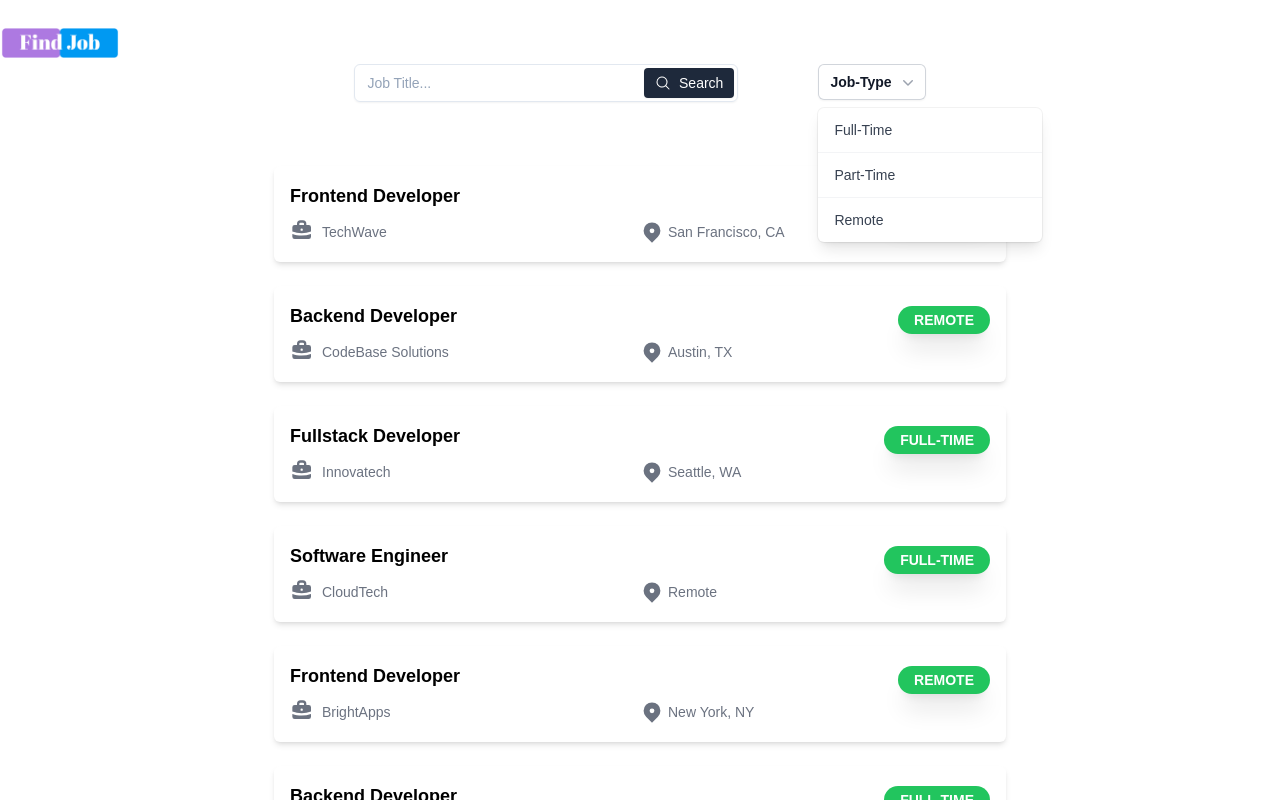
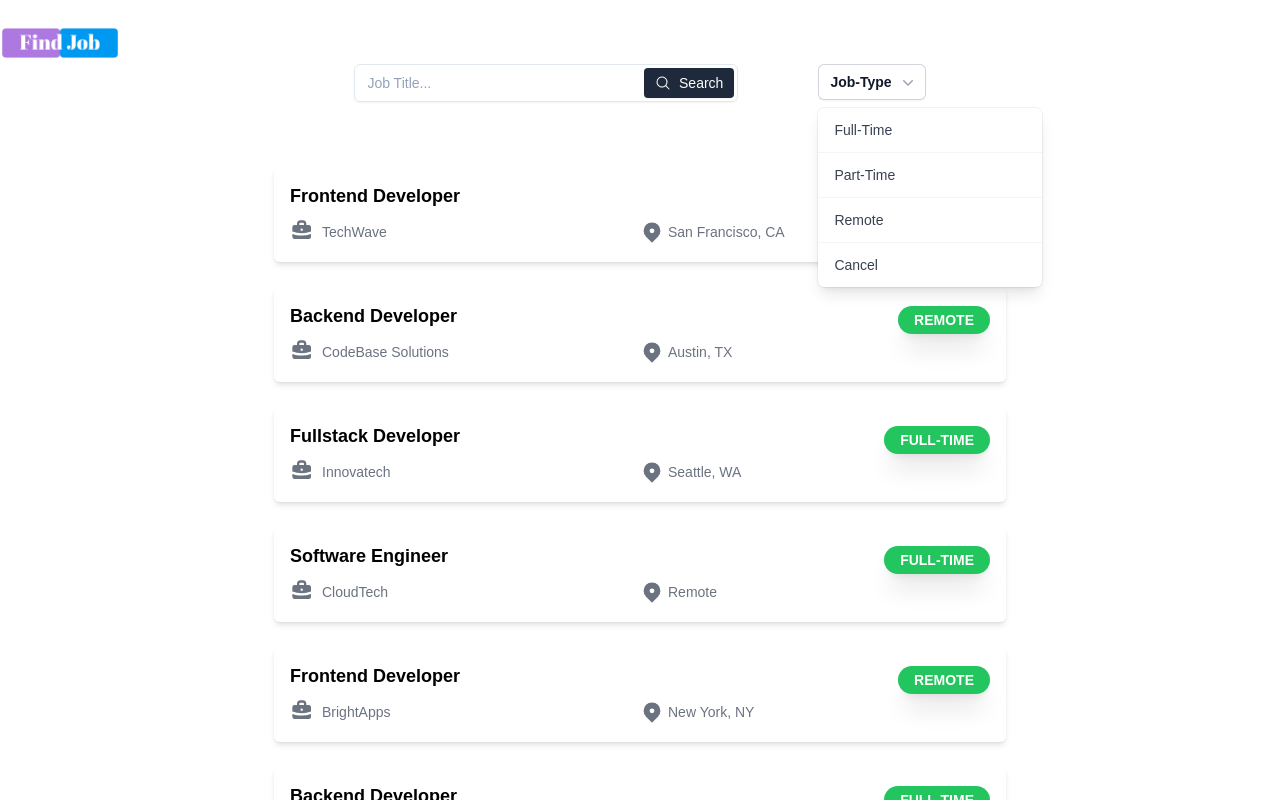
Before and after one commit to Jasdeep1602/codersboutique, a Next.js app: page / in a window 1280 px wide. Both pictures are taken after a click on the button "Job-Type". Shown: the top 800 px of the page. Built offline with nearby package versions, Linux system fonts and the light colour scheme.

Commit message:
jobType filter

```diff
--- a/src/app/page.tsx
+++ b/src/app/page.tsx
@@ -1,10 +1,14 @@
+'use client';
+
 import Dropdown from '@/components/filters/dropDown';
 import SearchBar from '@/components/filters/searchBar';
 import HeaderComp from '@/components/header';
 import CardList from '@/components/jobCards';
-import { jobAPI } from '@/data/data';
+import { useAppSelector } from '@/hooks/redux';
 
 export default function Home() {
+  const { jobdata } = useAppSelector((state) => state.auth);
+
   return (
     <div className='mainbody'>
       <header>
@@ -16,7 +20,7 @@ export default function Home() {
           <Dropdown />
         </div>
 
-        <CardList data={jobAPI} />
+        <CardList data={jobdata} />
       </main>
     </div>
   );
--- a/src/components/filters/dropDown/index.tsx
+++ b/src/components/filters/dropDown/index.tsx
@@ -1,9 +1,38 @@
+/* eslint-disable @typescript-eslint/no-explicit-any */
+'use client';
+
+import { useAppDispatch, useAppSelector } from '@/hooks/redux';
+import { setJobData } from '@/redux/slices/auth';
 import { Menu, MenuButton, MenuItem, MenuItems } from '@headlessui/react';
 import { ChevronDownIcon } from '@heroicons/react/20/solid';
+import { jobAPI } from '@/data/data';
 
 export default function Dropdown() {
+  const { jobdata } = useAppSelector((state) => state.auth);
+
+  const dispatch = useAppDispatch();
+
+  const jobType = ['Full-Time', 'Part-Time', 'Remote', 'Cancel'];
+
+  const handleJobFilter = (e: React.MouseEvent<HTMLDivElement>) => {
+    const value = (e.target as HTMLElement).innerText;
+
+    if (value === 'Cancel') {
+      // Reset to show the original job data list
+      dispatch(setJobData(jobAPI));
+      console.log(jobdata, 'Cancel');
+    } else {
+      const jobTypeFilterArray = jobAPI.filter(
+        (item: { JobType: string }) => item.JobType === value
+      );
+      dispatch(setJobData(jobTypeFilterArray));
+
+      console.log(jobdata, 'filter');
+    }
+  };
+
   return (
-    <Menu as='div' className='relative inline-block text-left'>
+    <Menu as='div' className='relative inline-block text-left cursor-pointer'>
       <div>
         <MenuButton className='inline-flex w-full justify-center gap-x-1.5 rounded-md bg-white px-3 py-2 text-sm font-semibold text-gray-900 shadow-sm ring-1 ring-inset ring-gray-300 hover:bg-gray-50'>
           Job-Type
@@ -17,27 +46,15 @@ export default function Dropdown() {
       <MenuItems
         transition
         className='absolute left-0 z-10 mt-2 w-56 origin-top-right divide-y divide-gray-100 rounded-md bg-white shadow-lg ring-1 ring-black ring-opacity-5 transition focus:outline-none data-[closed]:scale-95 data-[closed]:transform data-[closed]:opacity-0 data-[enter]:duration-100 data-[leave]:duration-75 data-[enter]:ease-out data-[leave]:ease-in'>
-        <div className='py-1'>
-          <MenuItem>
-            <p className='block px-4 py-2 text-sm text-gray-700 data-[focus]:bg-gray-100 data-[focus]:text-gray-900'>
-              Full-Time
-            </p>
-          </MenuItem>
-        </div>
-        <div className='py-1'>
-          <MenuItem>
-            <p className='block px-4 py-2 text-sm text-gray-700 data-[focus]:bg-gray-100 data-[focus]:text-gray-900'>
-              Part-Time
-            </p>
-          </MenuItem>
-        </div>
-        <div className='py-1'>
-          <MenuItem>
-            <p className='block px-4 py-2 text-sm text-gray-700 data-[focus]:bg-gray-100 data-[focus]:text-gray-900'>
-              Remote
-            </p>
-          </MenuItem>
-        </div>
+        {jobType?.map((item, i) => (
+          <div className='py-1' key={i} onClick={handleJobFilter}>
+            <MenuItem>
+              <p className='block px-4 py-2 text-sm text-gray-700 data-[focus]:bg-gray-100 data-[focus]:text-gray-900'>
+                {item}
+              </p>
+            </MenuItem>
+          </div>
+        ))}
       </MenuItems>
     </Menu>
   );
--- a/src/redux/slices/auth/index.tsx
+++ b/src/redux/slices/auth/index.tsx
@@ -1,9 +1,11 @@
 import { createSlice } from '@reduxjs/toolkit';
 import { AuthState } from './interface';
+import { jobAPI } from '@/data/data';
 
 const initialState = {
   modal: false,
   modaldata: null,
+  jobdata: jobAPI,
 } as AuthState;
 
 const AuthSlice = createSlice({
@@ -18,8 +20,12 @@ const AuthSlice = createSlice({
       const state = init;
       state.modaldata = action.payload;
     },
+    setJobData(init, action) {
+      const state = init;
+      state.jobdata = action.payload;
+    },
   },
 });
 
-export const { setModal, setModalData } = AuthSlice.actions;
+export const { setModal, setModalData, setJobData } = AuthSlice.actions;
 export default AuthSlice.reducer;
--- a/src/redux/slices/auth/interface.tsx
+++ b/src/redux/slices/auth/interface.tsx
@@ -2,4 +2,5 @@
 export declare interface AuthState {
   modal: boolean;
   modaldata: any;
+  jobdata: any;
 }
```
